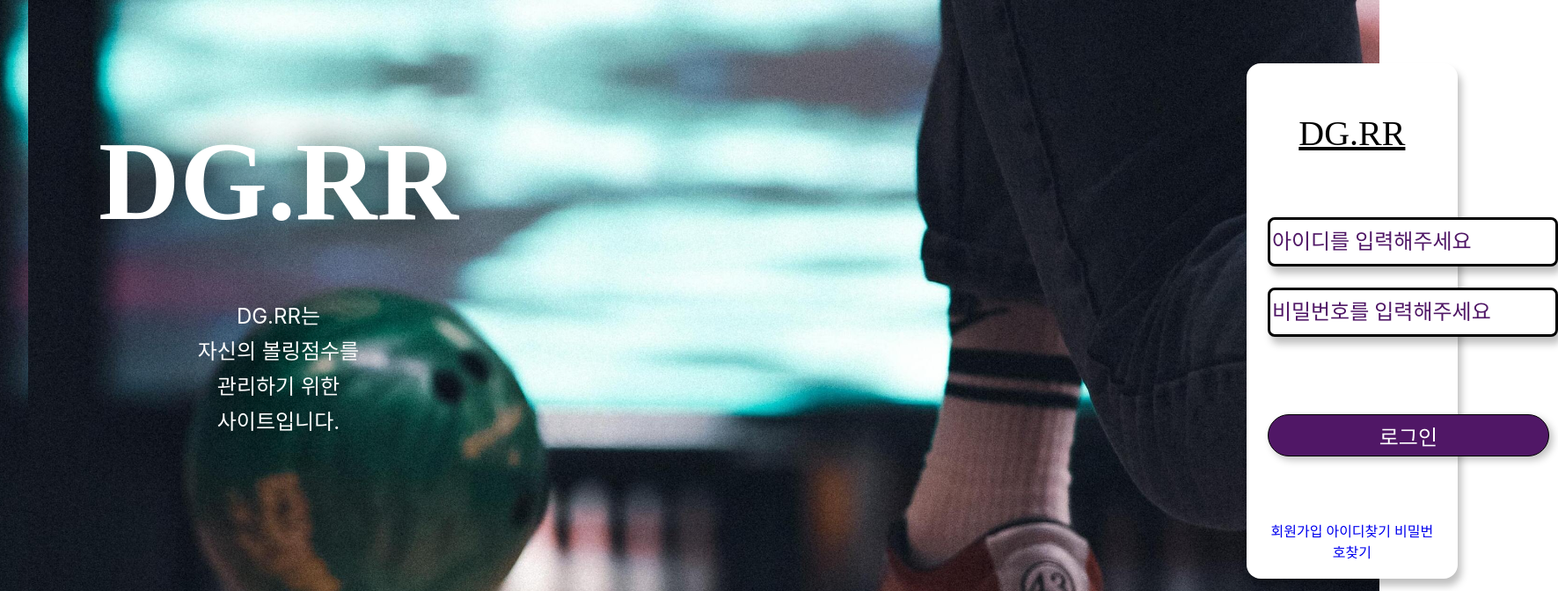
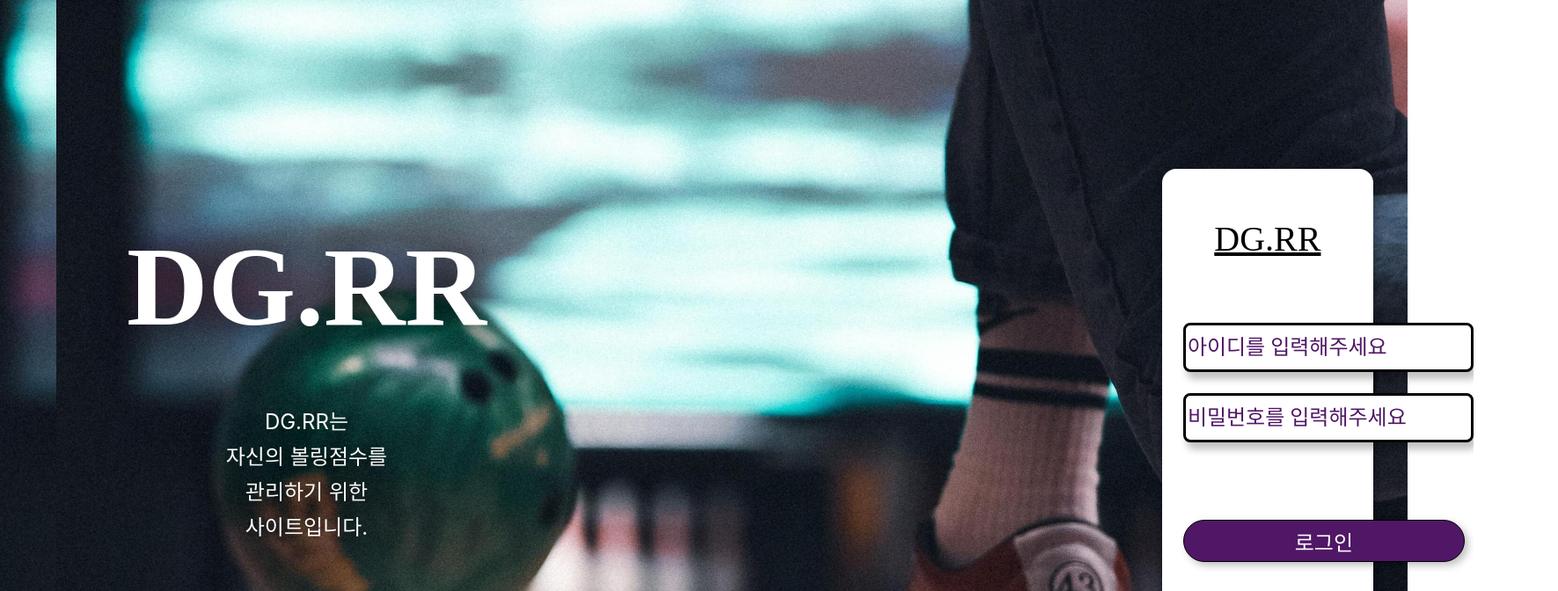
Before and after one commit to Vailish/DGRR, a React (Create React App) app in the folder DGRR/frontend/DGRR-App/: page / in a window 1536 px wide. Shown: the top 672 px of the page at 88% size, 1771 px wide, since content can reach past the window. Built offline with nearby package versions, Linux system fonts and the light colour scheme; a web font is replaced by a local one.

Commit message:
Design : Update LoginComponent

```diff
--- a/DGRR/frontend/DGRR-App/src/scss/Login.scss
+++ b/DGRR/frontend/DGRR-App/src/scss/Login.scss
@@ -1,6 +1,6 @@
 @import url('https://fonts.googleapis.com/css2?family=Poller+One&display=swap');
 
-@media screen and (min-width: 1536px) {
+@media screen and (max-width: 1536px) {
   body {
     &::-webkit-scrollbar {
       display: none;
@@ -8,7 +8,7 @@
   }
   .Login {
     width: 100%;
-    height: 45rem;
+    height: 100vh;
     background-image: url('../img/background.jpg');
     background-size: cover;
     display: inline-flex;
@@ -44,8 +44,8 @@
       border-radius: 16px;
       margin-top: 72px;
       margin-bottom: 72px;
-      margin-left: 408px;
-      margin-right: 80px;
+      margin-left: 320px;
+      margin-right: 40px;
       background-color: #fff;
       box-shadow: 4px 8px 8px rgba(0, 0, 0, 0.25);
       .TitleForm {
@@ -59,7 +59,7 @@
         max-width: 640px;
         margin-top: 32px;
         margin-bottom: 80px;
-        margin-left: 24px;
+        margin-left: 40px;
         margin-right: 24px;
         text-align: center;
         input {
@@ -131,12 +131,12 @@
       min-width: 1280px;
       width: 100%;
       height: 100vh;
-      margin: auto 32px;
+      margin: auto 64px;
       display: inline-flex;
       .Text {
         max-width: 640px;
         height: 640px;
-        margin-top: 72px;
+        margin-top: 12rem;
         margin-bottom: 40px;
         text-align: center;
         color: #fff;
@@ -164,9 +164,9 @@
         min-width: 240px;
         height: 586px;
         border-radius: 16px;
-        margin-top: 72px;
-        margin-bottom: 72px;
-        margin-left: 56rem;
+        margin-top: 12rem;
+        margin-bottom: 24rem;
+        margin-left: 48rem;
         background-color: #fff;
         box-shadow: 4px 8px 8px rgba(0, 0, 0, 0.25);
         .TitleForm {
```
Also changed, not shown: DGRR/frontend/DGRR-App/src/components/user/Login/Login.jsx (line endings or trailing spaces).
